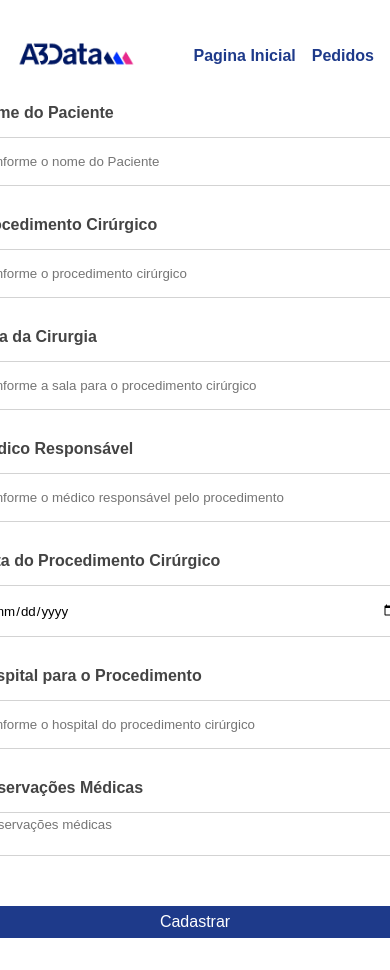
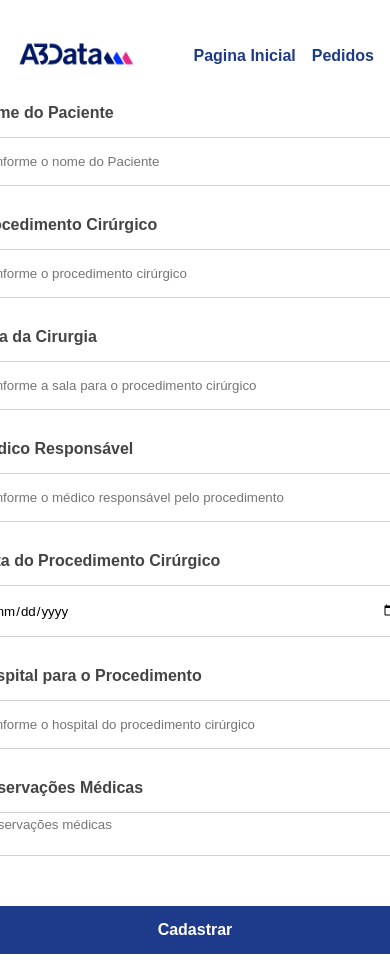
Before and after one commit to HensleyFerrari/frontend-pedidos, a React (Vite) app: page / in a window 390 px wide. Shown: the top 970 px of the page. Built offline with nearby package versions, Linux system fonts and the light colour scheme.

Commit message:
style: responsividade ajustada

```diff
--- a/src/components/Header/styles.ts
+++ b/src/components/Header/styles.ts
@@ -27,6 +27,10 @@ export const NavLink = styled(Link)`
     color: ${themeSelector.color("primary")};
     font-size: ${themeSelector.space(4)};
 
+    &:hover {
+        color: ${themeSelector.color("blue-500")}
+    }
+
     transition: all 0.3s ease-in-out;
 `
 
--- a/src/components/button/styled.ts
+++ b/src/components/button/styled.ts
@@ -6,11 +6,12 @@ export const ButtonContainer = styled.button`
     cursor: pointer;
     border: none;
     color: #fff;
-    height: ${themeSelector.space(8)};
+    height: ${themeSelector.space(12)};
     font-size: ${themeSelector.space(4)};
     margin-top: ${themeSelector.space(5)};
-    border-radius: ${themeSelector.borderRadius("md")};
+    border-radius: ${themeSelector.borderRadius("xl")};
     width: 1200px;
+    font-weight: 700;
 
     transition: all 0.2s ease-in-out;
 
--- a/src/components/pedidosCard/PedidosCard.tsx
+++ b/src/components/pedidosCard/PedidosCard.tsx
@@ -20,7 +20,7 @@ type PedidoCard = {
 function PedidosCard({ data, onDelete }: PedidoCard) {
   const navigate = useNavigate();
   const handleEdit = (codigo: number) => {
-   navigate(`/pedidos-medicos/${codigo}`)
+    navigate(`/pedidos-medicos/${codigo}`);
   };
 
   const handleDelete = async (codigo: number) => {
@@ -45,7 +45,6 @@ function PedidosCard({ data, onDelete }: PedidoCard) {
                     .padStart(2, "0")}/${dataCirurgia.getFullYear()} `}
                 </Info>
               </FlexBetween>
-              <FlexRow>
               <Info>
                 <b>Procedimento: </b>
                 {pedido.procedimento}
@@ -54,7 +53,6 @@ function PedidosCard({ data, onDelete }: PedidoCard) {
                 <b>Médico: </b>
                 {pedido.doutor}
               </Info>
-              </FlexRow>
               <Info>
                 <b>Local: </b>
                 {pedido.hospital} - sala {pedido.sala}
@@ -63,8 +61,11 @@ function PedidosCard({ data, onDelete }: PedidoCard) {
                 <b>Observação: </b>
                 {pedido.observacao}
               </Info>
+            </Wrapper>
             <FlexRow>
-                <EditButton onClick={() => handleEdit(pedido.codigo)}>Editar</EditButton>
+              <EditButton onClick={() => handleEdit(pedido.codigo)}>
+                Editar
+              </EditButton>
               <DeleteButton
                 onClick={() => {
                   handleDelete(pedido.codigo);
@@ -74,7 +75,6 @@ function PedidosCard({ data, onDelete }: PedidoCard) {
                 Deletar
               </DeleteButton>
             </FlexRow>
-            </Wrapper>
           </Container>
         );
       })}
--- a/src/components/pedidosCard/styles.ts
+++ b/src/components/pedidosCard/styles.ts
@@ -2,8 +2,11 @@ import styled from "styled-components";
 import { themeSelector } from "../../theme";
 
 export const Container = styled.div`
+    display: flex;
+    flex-direction: column;
     max-width: 600px;
-    height: 200px;
+    height: 250px;
+    justify-content: space-between;
 
     background-color: ${themeSelector.color("gray-50")};
     border-radius: ${themeSelector.borderRadius("xl")};
@@ -31,7 +34,8 @@ export const EditButton = styled.button`
     padding: ${themeSelector.space(4)};
     line-height: 0;
     border: none;
-    border-radius: ${themeSelector.borderRadius("md")};
+    border-radius: ${themeSelector.borderRadius("lg")};
+    font-weight: 800;
 
     transition: background-color 0.2s ease-in-out;
 `
@@ -46,7 +50,8 @@ export const DeleteButton = styled.button`
     padding: ${themeSelector.space(4)};
     line-height: 0;
     border: none;
-    border-radius: ${themeSelector.borderRadius("md")};
+    border-radius: ${themeSelector.borderRadius("lg")};
+    font-weight: 700;
 
     transition: background-color 0.2s ease-in-out;
 `
```
Lines whose indentation alone changed are shown as unchanged.
